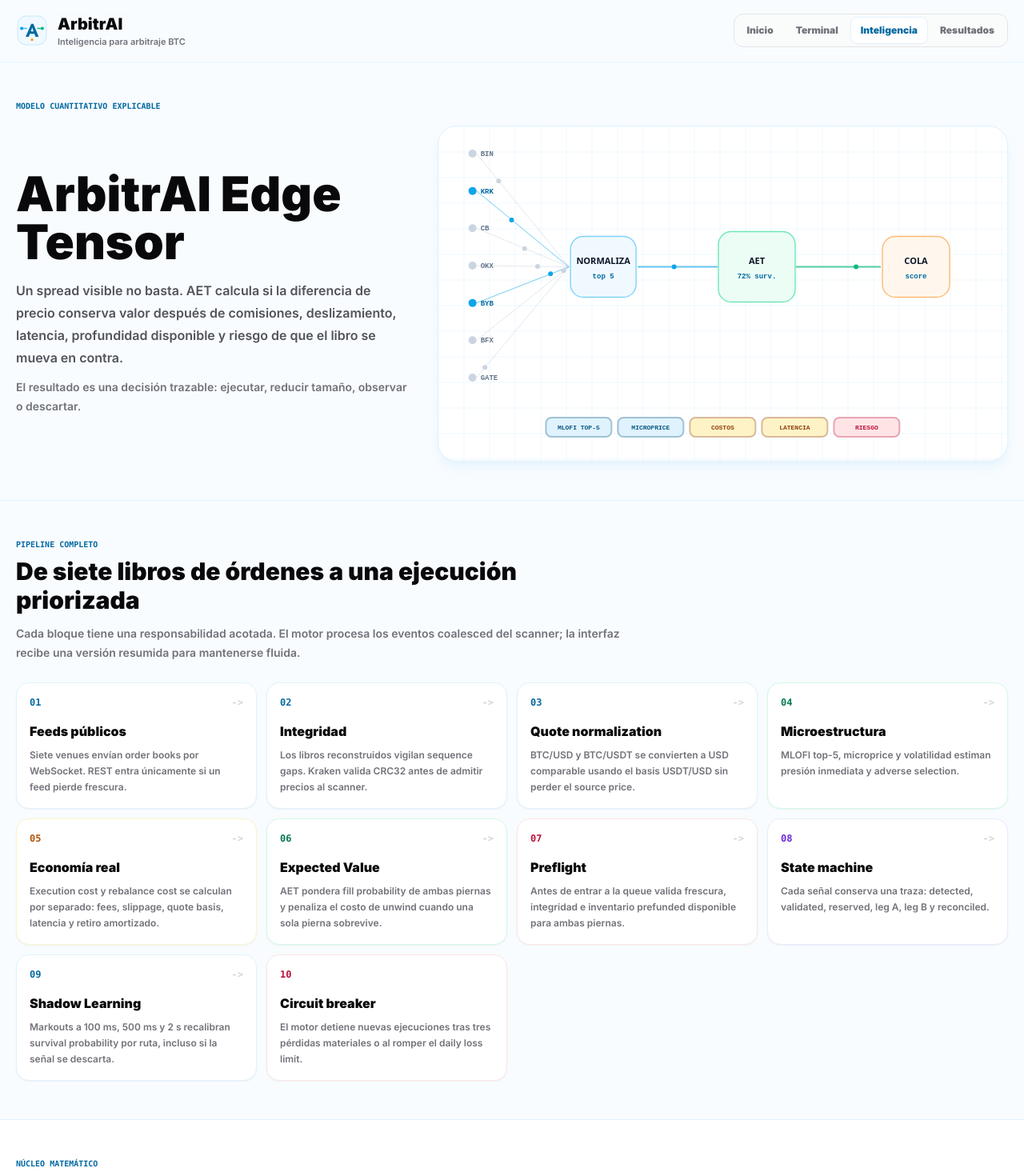
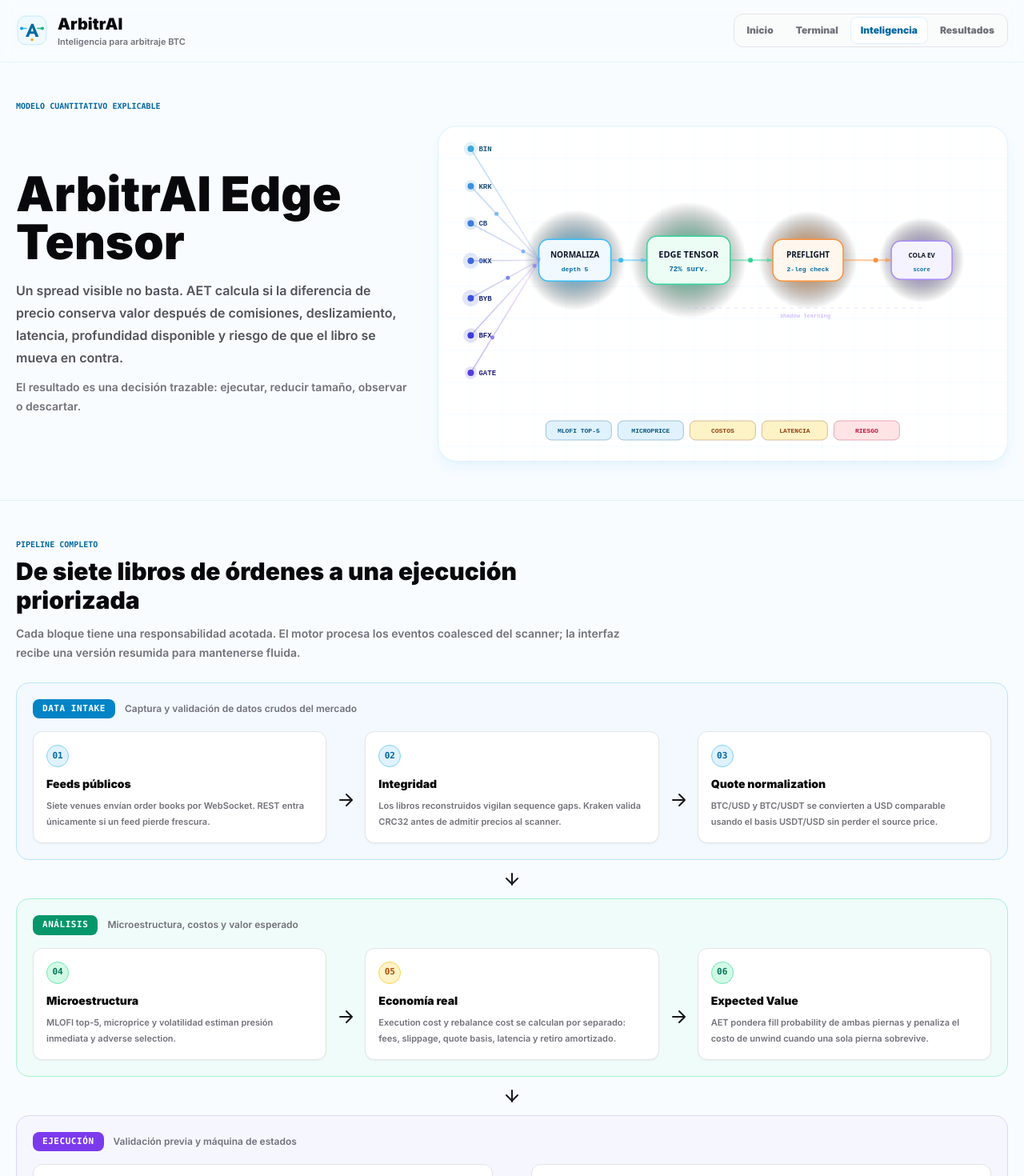
Before and after one commit to JoahanMorales/CODING_CHALLENGE_MEXICO, a Next.js app: page /inteligencia in a window 1280 px wide. Shown: the top 1470 px of the page at 80% size. Built offline with nearby package versions, Linux system fonts and the light colour scheme.

Commit message:
Rewrite AetFlowCanvas with venue dots and particles, redesign AetPipelineDiagram as phase-based pipeline, restructure README innovations under Diferenciadores

```diff
--- a/src/components/AetFlowCanvas.tsx
+++ b/src/components/AetFlowCanvas.tsx
@@ -2,7 +2,15 @@
 
 import { useEffect, useRef } from "react";
 
-const venues = ["BIN", "KRK", "CB", "OKX", "BYB", "BFX", "GATE"];
+const venues = [
+  { label: "BIN", color: "#F0B90B" },
+  { label: "KRK", color: "#5841D8" },
+  { label: "CB",  color: "#0052FF" },
+  { label: "OKX", color: "#1A1A1A" },
+  { label: "BYB", color: "#0AA9F0" },
+  { label: "BFX", color: "#172D3E" },
+  { label: "GATE",color: "#1F2126" }
+];
 
 export function AetFlowCanvas({ detailed = false }: { detailed?: boolean }) {
   const canvasRef = useRef<HTMLCanvasElement>(null);
@@ -49,42 +57,102 @@ export function AetFlowCanvas({ detailed = false }: { detailed?: boolean }) {
     };
   }, [detailed]);
 
-  return <canvas aria-label="Flujo visual del ArbitrAI Edge Tensor" className="h-full w-full" ref={canvasRef} />;
+  return <canvas aria-label="ArbitrAI Edge Tensor flow" className="h-full w-full" ref={canvasRef} />;
 }
 
 function drawFlow(context: CanvasRenderingContext2D, width: number, height: number, frame: number, detailed: boolean): void {
   const compact = width < 620;
-  const routeStart = compact ? 22 : width * 0.06;
-  const normalizeX = compact ? width * 0.31 : width * 0.29;
-  const tensorX = compact ? width * 0.59 : width * 0.56;
-  const executionX = compact ? width * 0.84 : width * 0.84;
-  const centerY = detailed ? height * 0.42 : height * 0.5;
-  const top = detailed ? 34 : 26;
-  const bottom = detailed ? height - 104 : height - 28;
-  const radius = compact ? 4 : 5;
+  const feedX = compact ? width * 0.04 : width * 0.04;
+  const normalizeX = compact ? width * 0.26 : width * 0.24;
+  const tensorX = compact ? width * 0.46 : width * 0.44;
+  const preflightX = compact ? width * 0.66 : width * 0.65;
+  const queueX = compact ? width * 0.85 : width * 0.85;
+  const centerY = detailed ? height * 0.40 : height * 0.5;
+  const top = detailed ? 28 : height * 0.14;
+  const bottom = detailed ? height - 110 : height * 0.86;
+  const s = compact ? 0.72 : 1;
 
   drawGrid(context, width, height);
-  drawStage(context, normalizeX, centerY, compact ? 64 : 82, compact ? 60 : 76, "#F0F9FF", "#7DD3FC", "NORMALIZA", "top 5");
-  drawStage(context, tensorX, centerY, compact ? 72 : 96, compact ? 74 : 88, "#ECFDF5", "#6EE7B7", "AET", "72% surv.");
-  drawStage(context, executionX, centerY, compact ? 62 : 84, compact ? 60 : 76, "#FFF7ED", "#FDBA74", "COLA", "score");
 
+  const stageH = Math.round(52 * s);
+  const stageR = Math.round(12 * s);
+
+  drawStage(context, normalizeX, centerY, Math.round(90 * s), stageH, stageR, "#F0F9FF", "#38BDF8", "NORMALIZA", "depth 5", frame * 0.3);
+  drawStage(context, tensorX, centerY, Math.round(104 * s), stageH + 8, stageR, "#ECFDF5", "#34D399", "EDGE TENSOR", "72% surv.", frame * 0.5);
+  drawStage(context, preflightX, centerY, Math.round(88 * s), stageH, stageR, "#FFF7ED", "#FB923C", "PREFLIGHT", "2-leg check", frame * 0.7);
+  drawStage(context, queueX, centerY, Math.round(76 * s), stageH - 4, stageR, "#F5F3FF", "#A78BFA", "COLA EV", "score", frame * 0.9);
+
+  // venue dots with connection lines
   venues.forEach((venue, index) => {
     const y = top + index * ((bottom - top) / (venues.length - 1));
-    const selected = index === 1 || index === 4;
-    drawLine(context, routeStart + radius, y, normalizeX - (compact ? 33 : 43), centerY, selected ? "rgba(14,165,233,0.58)" : "rgba(148,163,184,0.25)");
-    drawDot(context, routeStart, y, radius, selected ? "#0EA5E9" : "#CBD5E1");
+    const lineEndX = normalizeX - Math.round(44 * s);
+    const pulseSpeed = 0.005 + index * 0.0006;
+    const hue = 200 + index * 8;
+
+    // connection line with gradient
+    const gradient = context.createLinearGradient(feedX + 12, y, lineEndX, centerY);
+    gradient.addColorStop(0, `hsla(${hue}, 70%, 55%, 0.35)`);
+    gradient.addColorStop(1, `hsla(${hue + 30}, 70%, 60%, 0.15)`);
+    context.strokeStyle = gradient;
+    context.lineWidth = 1.6;
+    context.beginPath();
+    context.moveTo(feedX + 12, y);
+    context.lineTo(lineEndX, centerY);
+    context.stroke();
+
+    // venue dot with glow
+    const glowRadius = 5 + Math.sin(frame * 0.04 + index * 1.2) * 1.5;
+    context.fillStyle = `hsla(${hue}, 70%, 55%, 0.15)`;
+    context.beginPath();
+    context.arc(feedX + 12, y, glowRadius + 4, 0, Math.PI * 2);
+    context.fill();
+    context.fillStyle = `hsla(${hue}, 70%, 55%, 1)`;
+    context.beginPath();
+    context.arc(feedX + 12, y, 4, 0, Math.PI * 2);
+    context.fill();
+
+    // label
     if (!compact || index % 2 === 0) {
-      context.fillStyle = selected ? "#0369A1" : "#64748B";
-      context.font = `${selected ? 800 : 700} ${compact ? 8 : 9}px ui-monospace, SFMono-Regular, monospace`;
-      context.fillText(venue, routeStart + 10, y + 3);
+      context.fillStyle = `hsla(${hue}, 60%, 30%, 1)`;
+      context.font = `800 ${compact ? 7 : 9}px ui-monospace, monospace`;
+      context.fillText(venue.label, feedX + 22, y + 3);
     }
-    drawPulse(context, routeStart + radius, y, normalizeX - (compact ? 34 : 44), centerY, frame + index * 17, selected ? "#0EA5E9" : "#CBD5E1");
+
+    // particle on the line
+    const progress = (frame * pulseSpeed + index * 0.15) % 1;
+    const px = feedX + 12 + (lineEndX - feedX - 12) * progress;
+    const py = y + (centerY - y) * progress;
+    context.fillStyle = `hsla(${hue}, 80%, 70%, ${0.6 + Math.sin(progress * Math.PI) * 0.4})`;
+    context.beginPath();
+    context.arc(px, py, 2.5, 0, Math.PI * 2);
+    context.fill();
   });
 
-  drawLine(context, normalizeX + (compact ? 33 : 43), centerY, tensorX - (compact ? 37 : 49), centerY, "rgba(14,165,233,0.64)", 2);
-  drawPulse(context, normalizeX + 34, centerY, tensorX - 39, centerY, frame + 26, "#0EA5E9");
-  drawLine(context, tensorX + (compact ? 37 : 49), centerY, executionX - (compact ? 32 : 44), centerY, "rgba(16,185,129,0.72)", 2);
-  drawPulse(context, tensorX + 39, centerY, executionX - 34, centerY, frame + 52, "#10B981");
+  // inter-stage arrows with pulses
+  drawArrowLine(context, normalizeX + Math.round(45 * s), centerY, tensorX - Math.round(52 * s), centerY, "rgba(56,189,248,0.5)", 2);
+  drawParticle(context, normalizeX + 45 * s, centerY, tensorX - 52 * s, centerY, frame * 0.008 + 0.1, "#38BDF8");
+  drawArrowLine(context, tensorX + Math.round(52 * s), centerY, preflightX - Math.round(44 * s), centerY, "rgba(52,211,153,0.5)", 2);
+  drawParticle(context, tensorX + 52 * s, centerY, preflightX - 44 * s, centerY, frame * 0.008 + 0.3, "#34D399");
+  drawArrowLine(context, preflightX + Math.round(44 * s), centerY, queueX - Math.round(38 * s), centerY, "rgba(251,146,60,0.5)", 2);
+  drawParticle(context, preflightX + 44 * s, centerY, queueX - 38 * s, centerY, frame * 0.008 + 0.5, "#FB923C");
+
+  // feedback loop from queue back to tensor
+  if (!compact) {
+    const feedbackY = centerY + Math.round(60 * s);
+    context.strokeStyle = "rgba(139,92,246,0.2)";
+    context.lineWidth = 1;
+    context.setLineDash([4, 6]);
+    context.beginPath();
+    context.moveTo(queueX, feedbackY);
+    context.lineTo(tensorX, feedbackY);
+    context.stroke();
+    context.setLineDash([]);
+    context.fillStyle = "rgba(139,92,246,0.4)";
+    context.font = `700 ${Math.round(7 * s)}px ui-monospace, monospace`;
+    context.textAlign = "center";
+    context.fillText("shadow learning", (queueX + tensorX) / 2, feedbackY + 12);
+    context.textAlign = "start";
+  }
 
   if (detailed) {
     const labels = compact
@@ -96,7 +164,7 @@ function drawFlow(context: CanvasRenderingContext2D, width: number, height: numb
     const startX = Math.max(10, (width - totalWidth) / 2);
     labels.forEach(([label, fill, text], index) => {
       const x = startX + index * (boxWidth + gap);
-      const y = height - 54;
+      const y = height - 50;
       context.fillStyle = fill;
       context.strokeStyle = text;
       roundedRect(context, x, y, boxWidth, 24, 7);
@@ -105,7 +173,7 @@ function drawFlow(context: CanvasRenderingContext2D, width: number, height: numb
       context.stroke();
       context.globalAlpha = 1;
       context.fillStyle = text;
-      context.font = `800 ${compact ? 7 : 8}px ui-monospace, SFMono-Regular, monospace`;
+      context.font = `800 ${compact ? 7 : 8}px ui-monospace, monospace`;
       context.textAlign = "center";
       context.fillText(label, x + boxWidth / 2, y + 15);
     });
@@ -114,48 +182,86 @@ function drawFlow(context: CanvasRenderingContext2D, width: number, height: numb
 }
 
 function drawGrid(context: CanvasRenderingContext2D, width: number, height: number): void {
-  context.strokeStyle = "rgba(186,230,253,0.25)";
+  context.strokeStyle = "rgba(186,230,253,0.18)";
   context.lineWidth = 1;
-  for (let x = 0; x < width; x += 32) drawLine(context, x, 0, x, height, context.strokeStyle);
-  for (let y = 0; y < height; y += 32) drawLine(context, 0, y, width, y, context.strokeStyle);
+  for (let x = 0; x < width; x += 40) {
+    drawLine(context, x, 0, x, height, context.strokeStyle);
+  }
+  for (let y = 0; y < height; y += 40) {
+    drawLine(context, 0, y, width, y, context.strokeStyle);
+  }
 }
 
-function drawStage(context: CanvasRenderingContext2D, x: number, y: number, width: number, height: number, fill: string, stroke: string, title: string, value: string): void {
+function drawStage(
+  context: CanvasRenderingContext2D,
+  x: number, y: number, w: number, h: number, r: number,
+  fill: string, stroke: string, title: string, value: string, phase = 0
+): void {
+  // glow
+  const glow = context.createRadialGradient(x, y, 0, x, y, w * 0.7);
+  glow.addColorStop(0, stroke.replace(")", ",0.12)").replace("rgb", "rgba"));
+  glow.addColorStop(1, "transparent");
+  context.fillStyle = glow;
+  context.beginPath();
+  context.arc(x, y, w * 0.7, 0, Math.PI * 2);
+  context.fill();
+
   context.fillStyle = fill;
   context.strokeStyle = stroke;
-  context.lineWidth = 1.4;
-  roundedRect(context, x - width / 2, y - height / 2, width, height, 16);
+  context.lineWidth = 1.5;
+  roundedRect(context, x - w / 2, y - h / 2, w, h, r);
   context.fill();
   context.stroke();
+
+  // Title
   context.textAlign = "center";
   context.fillStyle = "#0F172A";
-  context.font = `900 ${width < 80 ? 9 : 11}px ui-sans-serif, system-ui`;
-  context.fillText(title, x, y - 4);
+  context.font = `900 ${Math.round(w * 0.11)}px ui-sans-serif, system-ui`;
+  context.fillText(title, x, y - 3);
+
+  // Value
   context.fillStyle = "#0369A1";
-  context.font = `800 ${width < 80 ? 8 : 9}px ui-monospace, SFMono-Regular, monospace`;
+  context.font = `800 ${Math.round(w * 0.09)}px ui-monospace, monospace`;
   context.fillText(value, x, y + 14);
   context.textAlign = "start";
 }
 
-function drawLine(context: CanvasRenderingContext2D, x1: number, y1: number, x2: number, y2: number, color: string, width = 1): void {
+function drawLine(context: CanvasRenderingContext2D, x1: number, y1: number, x2: number, y2: number, color: string, lineWidth = 1): void {
   context.strokeStyle = color;
-  context.lineWidth = width;
+  context.lineWidth = lineWidth;
   context.beginPath();
   context.moveTo(x1, y1);
   context.lineTo(x2, y2);
   context.stroke();
 }
 
-function drawDot(context: CanvasRenderingContext2D, x: number, y: number, radius: number, color: string): void {
+function drawArrowLine(context: CanvasRenderingContext2D, x1: number, y1: number, x2: number, y2: number, color: string, lineWidth: number): void {
+  const angle = Math.atan2(y2 - y1, x2 - x1);
+  const headLen = 8;
+  context.strokeStyle = color;
+  context.lineWidth = lineWidth;
+  context.beginPath();
+  context.moveTo(x1, y1);
+  context.lineTo(x2, y2);
+  context.stroke();
   context.fillStyle = color;
   context.beginPath();
-  context.arc(x, y, radius, 0, Math.PI * 2);
+  context.moveTo(x2, y2);
+  context.lineTo(x2 - headLen * Math.cos(angle - 0.4), y2 - headLen * Math.sin(angle - 0.4));
+  context.lineTo(x2 - headLen * Math.cos(angle + 0.4), y2 - headLen * Math.sin(angle + 0.4));
+  context.closePath();
   context.fill();
 }
 
-function drawPulse(context: CanvasRenderingContext2D, x1: number, y1: number, x2: number, y2: number, frame: number, color: string): void {
-  const progress = (frame % 120) / 120;
-  drawDot(context, x1 + (x2 - x1) * progress, y1 + (y2 - y1) * progress, 3, color);
+function drawParticle(context: CanvasRenderingContext2D, x1: number, y1: number, x2: number, y2: number, progress: number, color: string): void {
+  const t = ((progress % 1) + 1) % 1;
+  const px = x1 + (x2 - x1) * t;
+  const py = y1 + (y2 - y1) * t;
+  const alpha = Math.sin(t * Math.PI) * 0.8;
+  context.fillStyle = color.replace(")", `,${alpha})`).replace("rgb", "rgba");
+  context.beginPath();
+  context.arc(px, py, 3, 0, Math.PI * 2);
+  context.fill();
 }
 
 function roundedRect(context: CanvasRenderingContext2D, x: number, y: number, width: number, height: number, radius: number): void {
--- a/src/components/AetPipelineDiagram.tsx
+++ b/src/components/AetPipelineDiagram.tsx
@@ -1,45 +1,163 @@
-const stages = [
+import { Fragment } from "react";
+
+interface StageInfo {
+  code: string;
+  title: string;
+  text: string;
+  tone: string;
+}
+
+const phases: {
+  label: string;
+  description: string;
+  tone: string;
+  stages: StageInfo[];
+}[] = [
+  {
+    label: "DATA INTAKE",
+    description: "Captura y validación de datos crudos del mercado",
+    tone: "sky",
+    stages: [
       { code: "01", title: "Feeds públicos", text: "Siete venues envían order books por WebSocket. REST entra únicamente si un feed pierde frescura.", tone: "sky" },
       { code: "02", title: "Integridad", text: "Los libros reconstruidos vigilan sequence gaps. Kraken valida CRC32 antes de admitir precios al scanner.", tone: "sky" },
       { code: "03", title: "Quote normalization", text: "BTC/USD y BTC/USDT se convierten a USD comparable usando el basis USDT/USD sin perder el source price.", tone: "sky" },
+    ],
+  },
+  {
+    label: "ANÁLISIS",
+    description: "Microestructura, costos y valor esperado",
+    tone: "emerald",
+    stages: [
       { code: "04", title: "Microestructura", text: "MLOFI top-5, microprice y volatilidad estiman presión inmediata y adverse selection.", tone: "emerald" },
       { code: "05", title: "Economía real", text: "Execution cost y rebalance cost se calculan por separado: fees, slippage, quote basis, latencia y retiro amortizado.", tone: "amber" },
       { code: "06", title: "Expected Value", text: "AET pondera fill probability de ambas piernas y penaliza el costo de unwind cuando una sola pierna sobrevive.", tone: "emerald" },
+    ],
+  },
+  {
+    label: "EJECUCIÓN",
+    description: "Validación previa y máquina de estados",
+    tone: "violet",
+    stages: [
       { code: "07", title: "Preflight", text: "Antes de entrar a la queue valida frescura, integridad e inventario prefunded disponible para ambas piernas.", tone: "rose" },
       { code: "08", title: "State machine", text: "Cada señal conserva una traza: detected, validated, reserved, leg A, leg B y reconciled.", tone: "violet" },
+    ],
+  },
+  {
+    label: "APRENDIZAJE",
+    description: "Shadow learning y cortafuegos",
+    tone: "rose",
+    stages: [
       { code: "09", title: "Shadow Learning", text: "Markouts a 100 ms, 500 ms y 2 s recalibran survival probability por ruta, incluso si la señal se descarta.", tone: "sky" },
-  { code: "10", title: "Circuit breaker", text: "El motor detiene nuevas ejecuciones tras tres pérdidas materiales o al romper el daily loss limit.", tone: "rose" }
+      { code: "10", title: "Circuit breaker", text: "El motor detiene nuevas ejecuciones tras tres pérdidas materiales o al romper el daily loss limit.", tone: "rose" },
+    ],
+  },
 ];
+
+const phaseColors: Record<string, { border: string; bg: string; badge: string; text: string; arrow: string }> = {
+  sky: { border: "border-sky-200", bg: "bg-sky-50/60", badge: "bg-sky-600 text-white", text: "text-sky-700", arrow: "stroke-sky-300" },
+  emerald: { border: "border-emerald-200", bg: "bg-emerald-50/60", badge: "bg-emerald-600 text-white", text: "text-emerald-700", arrow: "stroke-emerald-300" },
+  violet: { border: "border-violet-200", bg: "bg-violet-50/60", badge: "bg-violet-600 text-white", text: "text-violet-700", arrow: "stroke-violet-300" },
+  rose: { border: "border-rose-200", bg: "bg-rose-50/60", badge: "bg-rose-600 text-white", text: "text-rose-700", arrow: "stroke-rose-300" },
+};
 
 export function AetPipelineDiagram() {
   return (
-    <div className="grid gap-3 md:grid-cols-2 xl:grid-cols-4">
-      {stages.map((stage, index) => (
-        <article className={`relative rounded-2xl border bg-white p-4 shadow-sm ${toneBorder(stage.tone)}`} key={stage.code}>
-          <div className="flex items-start justify-between gap-3">
-            <span className={`font-mono text-xs font-black ${toneText(stage.tone)}`}>{stage.code}</span>
-            {index < stages.length - 1 && <span className="font-mono text-xs font-black text-zinc-300">-&gt;</span>}
+    <div className="space-y-0">
+      {phases.map((phase, phaseIndex) => {
+        const colors = phaseColors[phase.tone] ?? phaseColors.sky;
+        return (
+          <Fragment key={phase.label}>
+            {phaseIndex > 0 && (
+              <div className="flex justify-center py-3">
+                <VerticalArrow color={phaseColors[phases[phaseIndex - 1].tone]?.arrow ?? "stroke-sky-300"} />
               </div>
-          <h3 className="mt-4 text-base font-black text-zinc-950">{stage.title}</h3>
-          <p className="mt-2 text-xs font-semibold leading-5 text-zinc-500">{stage.text}</p>
-        </article>
-      ))}
+            )}
+            <PhaseSection
+              colors={colors}
+              description={phase.description}
+              label={phase.label}
+              stages={phase.stages}
+            />
+          </Fragment>
+        );
+      })}
     </div>
   );
 }
 
-function toneBorder(tone: string): string {
-  if (tone === "emerald") return "border-emerald-100";
-  if (tone === "amber") return "border-amber-100";
-  if (tone === "rose") return "border-rose-100";
-  if (tone === "violet") return "border-violet-100";
-  return "border-sky-100";
+function PhaseSection({
+  colors,
+  label,
+  description,
+  stages,
+}: {
+  colors: { border: string; bg: string; badge: string; text: string; arrow: string };
+  label: string;
+  description: string;
+  stages: StageInfo[];
+}) {
+  return (
+    <div className={`rounded-2xl border ${colors.border} ${colors.bg} p-4 sm:p-5`}>
+      <div className="mb-4 flex flex-wrap items-center gap-3">
+        <span className={`rounded-lg ${colors.badge} px-3 py-1 font-mono text-[11px] font-black tracking-wider`}>
+          {label}
+        </span>
+        <span className="text-xs font-semibold text-zinc-500">{description}</span>
+      </div>
+      <div className="flex flex-wrap items-start gap-2 sm:gap-3">
+        {stages.map((stage, index) => (
+          <Fragment key={stage.code}>
+            {index > 0 && (
+              <div className="mt-8 hidden self-center sm:block">
+                <RightArrow color={colors.arrow} />
+              </div>
+            )}
+            <StageCard isLast={index === stages.length - 1} stage={stage} />
+          </Fragment>
+        ))}
+      </div>
+    </div>
+  );
 }
 
-function toneText(tone: string): string {
-  if (tone === "emerald") return "text-emerald-700";
-  if (tone === "amber") return "text-amber-700";
-  if (tone === "rose") return "text-rose-700";
-  if (tone === "violet") return "text-violet-700";
-  return "text-sky-700";
+function StageCard({ stage, isLast }: { stage: StageInfo; isLast: boolean }) {
+  const dotColors: Record<string, string> = {
+    sky: "border-sky-300 bg-sky-100 text-sky-700",
+    emerald: "border-emerald-300 bg-emerald-100 text-emerald-700",
+    amber: "border-amber-300 bg-amber-100 text-amber-700",
+    rose: "border-rose-300 bg-rose-100 text-rose-700",
+    violet: "border-violet-300 bg-violet-100 text-violet-700",
+  };
+  return (
+    <article className="relative flex-1 basis-[180px] rounded-xl border border-zinc-200 bg-white p-4 shadow-sm transition hover:shadow-md">
+      <span
+        className={`flex h-7 w-7 items-center justify-center rounded-full border font-mono text-[11px] font-black ${dotColors[stage.tone] ?? dotColors.sky}`}
+      >
+        {stage.code}
+      </span>
+      <h3 className="mt-3 text-sm font-black text-zinc-950">{stage.title}</h3>
+      <p className="mt-1.5 text-[11px] font-semibold leading-5 text-zinc-500">{stage.text}</p>
+      {!isLast && (
+        <div className="mt-3 border-t border-dashed border-zinc-200 pt-2 text-center sm:hidden">
+          <span className="font-mono text-xs font-black text-zinc-300">↓</span>
+        </div>
+      )}
+    </article>
+  );
 }
+
+function RightArrow({ color }: { color: string }) {
+  return (
+    <svg className={`h-6 w-6 ${color}`} fill="none" viewBox="0 0 24 24">
+      <path d="M5 12h14M13 5l7 7-7 7" stroke="currentColor" strokeLinecap="round" strokeLinejoin="round" strokeWidth={2} />
+    </svg>
+  );
+}
+
+function VerticalArrow({ color }: { color: string }) {
+  return (
+    <svg className={`h-6 w-6 ${color}`} fill="none" viewBox="0 0 24 24">
+      <path d="M12 5v14M5 11l7 7 7-7" stroke="currentColor" strokeLinecap="round" strokeLinejoin="round" strokeWidth={2} />
+    </svg>
+  );
+}
```
Also changed, not shown: src/components/Dashboard.tsx (+28 -32 lines), 1 other file (tests, documents, lock files or other folders). Lines whose indentation alone changed are shown as unchanged.
